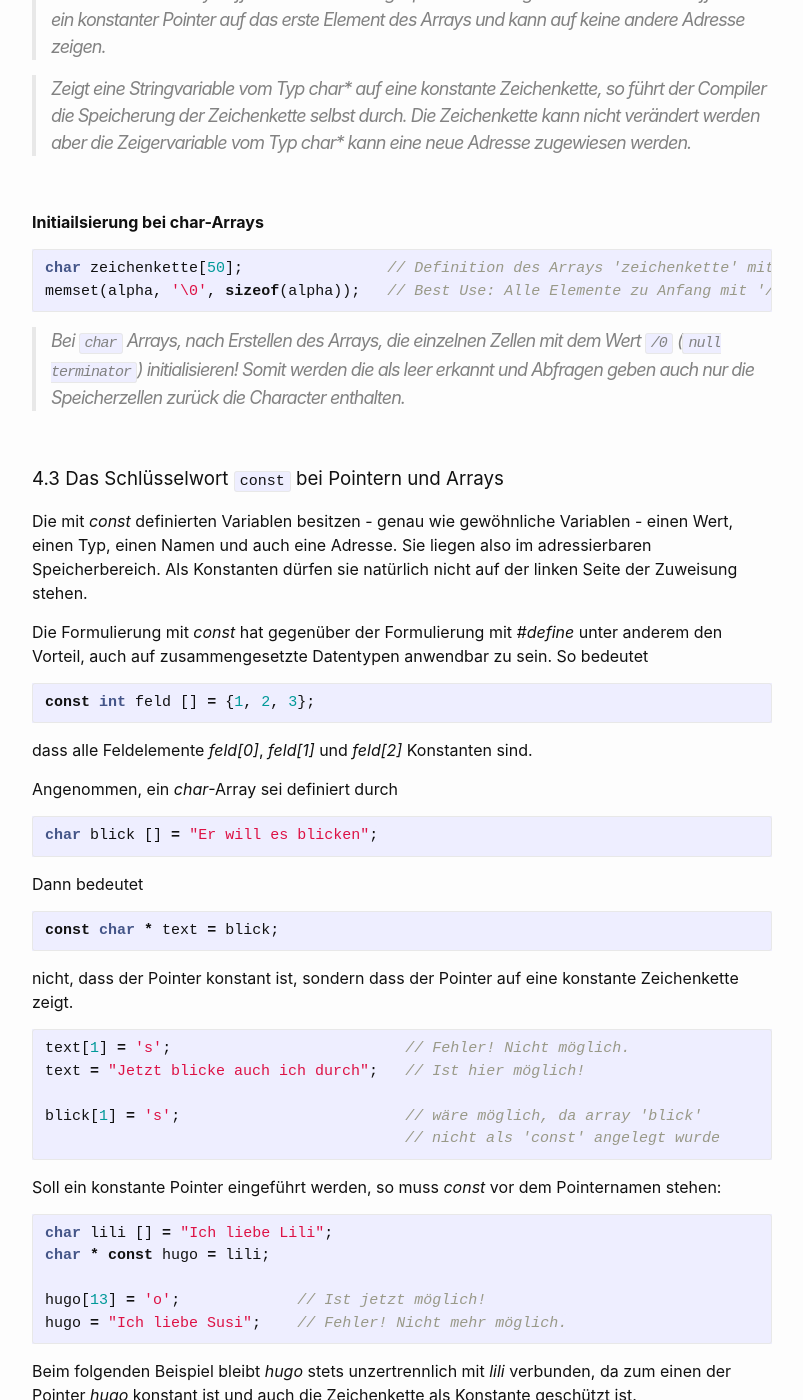
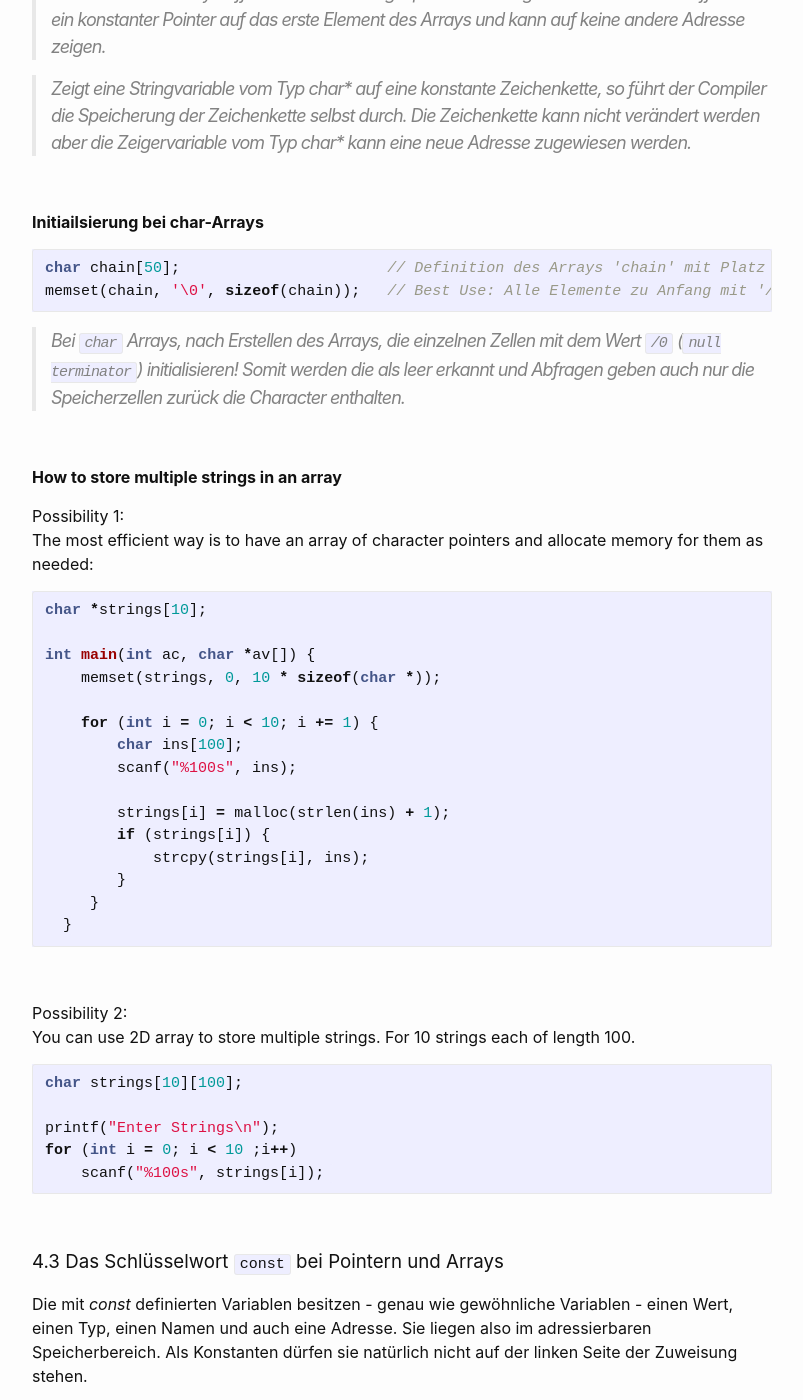
Before and after one commit to Hautaklyttn/progDocs, a Jekyll site: the page built from docs/articles/c_cpp.md, in a window 1280 px wide and 1400 px high, scrolled down 53466 px. Shown: the whole window, without its empty margins (238-1041 px from the left). Built offline with Jekyll 4.4.1, drawn with Linux system fonts in a browser that asks for light colours; some of the changed text lies outside the part shown.

Commit message:
C update

````diff
--- a/docs/articles/c_cpp.md
+++ b/docs/articles/c_cpp.md
@@ -58,7 +58,7 @@ layout: default
 
 ### 4. Pointer und Arrays
 &nbsp;&nbsp;&nbsp;&nbsp;&nbsp; [<font size="-1">4.1 Basics</font>](#ch4-1)
-&nbsp;&nbsp;&nbsp;&nbsp;&nbsp; [<font size="-1">4.2 Vergleich von char-Arrays und Pointern auf Zeichenketten</font>](#ch4-2)
+&nbsp;&nbsp;&nbsp;&nbsp;&nbsp; [<font size="-1">4.2 char-Arrays und Pointern auf Zeichenketten</font>](#ch4-2)
 &nbsp;&nbsp;&nbsp;&nbsp;&nbsp; [<font size="-1">4.3 Das Schlüsselwort `const` bei Pointern und Arrays</font>](#ch4-3)
 
 ### 5. Programmsyntax und -semantik
@@ -1807,13 +1807,48 @@ Im Falle der Pointernotation ist eine Änderung der konstanten Zeichenkette nich
 **Initiailsierung bei char-Arrays**
 
 ```c
-char zeichenkette[50];                // Definition des Arrays 'zeichenkette' mit Platz für 50 characters
-memset(alpha, '\0', sizeof(alpha));   // Best Use: Alle Elemente zu Anfang mit '/O' befüllen !
+char chain[50];                       // Definition des Arrays 'chain' mit Platz für 50 characters
+memset(chain, '\0', sizeof(chain));   // Best Use: Alle Elemente zu Anfang mit '/O' befüllen !
 ```
 
 > Bei `char` Arrays, nach Erstellen des Arrays, die einzelnen Zellen mit dem Wert `/0` (`null terminator`) initialisieren!
 > Somit werden die als leer erkannt und Abfragen geben auch nur die Speicherzellen zurück die Character enthalten.
 
+&nbsp;
+
+**How to store multiple strings in an array**
+
+Possibility 1:
+The most efficient way is to have an array of character pointers and allocate memory for them as needed:
+```c
+char *strings[10];
+
+int main(int ac, char *av[]) {
+    memset(strings, 0, 10 * sizeof(char *));
+
+    for (int i = 0; i < 10; i += 1) {
+        char ins[100];
+        scanf("%100s", ins);
+
+        strings[i] = malloc(strlen(ins) + 1);
+        if (strings[i]) {
+            strcpy(strings[i], ins);
+        }
+     }
+  }
+```
+
+&nbsp;
+
+Possibility 2:
+You can use 2D array to store multiple strings. For 10 strings each of length 100.
+```c
+char strings[10][100];
+
+printf("Enter Strings\n");
+for (int i = 0; i < 10 ;i++)
+    scanf("%100s", strings[i]);
+```
 
 &nbsp;
 
````
Also changed, not shown: other parts of docs/articles/c_cpp.md (+1 -1 lines).
